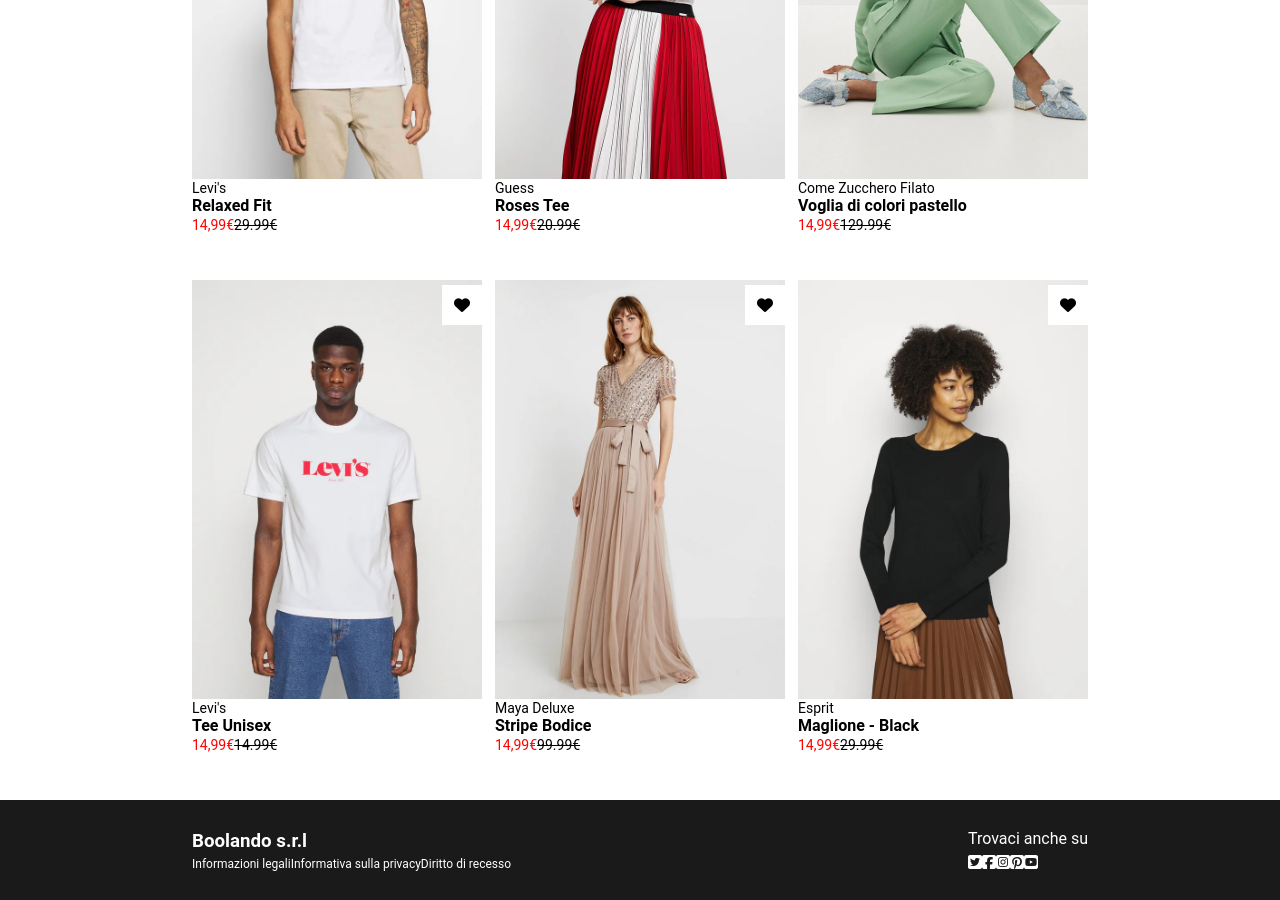
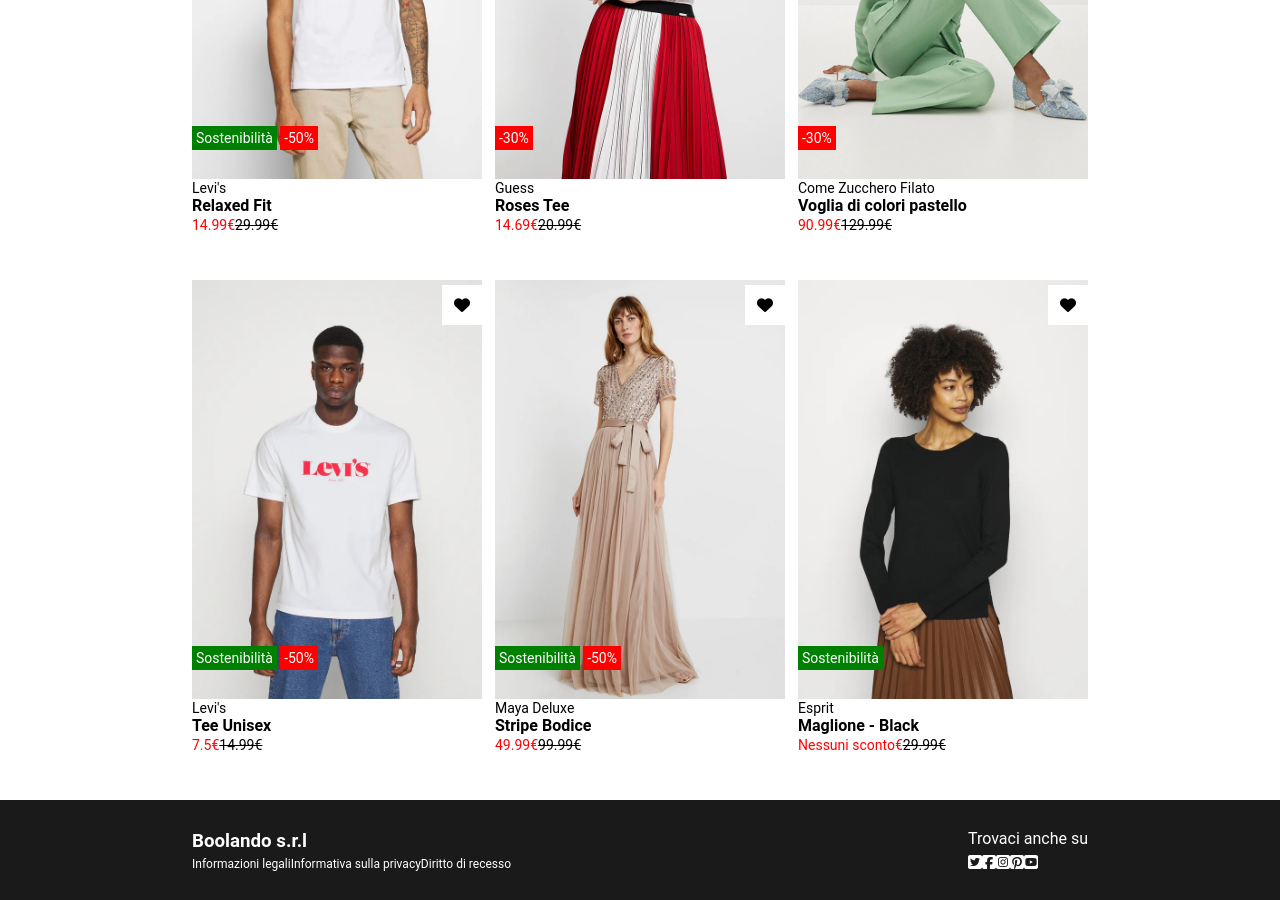
Before and after one commit to fraberret/vite-boolando, a Vue app: page / in a window 1280 px wide. Shown: the part 340-1240 px from the top of the page. Built offline with nearby package versions, Linux system fonts and the light colour scheme; data requests are answered from the project's data file.

Commit message:
add discount calculate

```diff
--- a/src/components/CardProducts.vue
+++ b/src/components/CardProducts.vue
@@ -6,7 +6,7 @@
         <div class="heart_square"><i class="fa-solid fa-heart"></i>
         </div>
         <div class="badges">
-            <span v-for="badge in badges"
+            <span v-for="badge in product.badges"
                 :class="{ 'red_square': badge.type == 'discount', 'green_square': badge.type === 'tag' }">
                 {{ badge.value }}
             </span>
@@ -16,7 +16,8 @@
         <div class="item_description">
             <p class="brand small">{{ product.brand }}</p>
             <p class="object"><strong>{{ product.name }}</strong></p>
-            <span class="discount_price small">14,99&euro;</span>
+            <span class="discount_price small">{{ discountedPrice
+                }}&euro;</span>
             <span class="real_price small">{{ product.price }}&euro;</span>
 
         </div>
@@ -30,6 +31,7 @@
 export default {
     name: 'CardProducts',
     props: {
+        id: Number,
         product: Object,
         frontImage: String,
         backImage: String,
@@ -38,6 +40,30 @@
         name: String,
         price: Number,
 
+    },
+    data() {
+        return {
+            discountedPrice: 0,
+
+        }
+    },
+
+    mounted() {
+
+        this.product.badges.forEach(element => {
+            /* console.log(element.type); */
+
+            if (element.type == 'discount') {
+                let discount = parseInt(element.value)
+                this.discountedPrice = this.product.price * ((100 + discount) / 100)
+                this.discountedPrice = Number(this.discountedPrice.toFixed(2))
+                console.log(this.discountedPrice);
+            } else {
+                this.discountedPrice = 'Nessuni sconto'
+            }
+
+        });
+
     }
 
 
```
